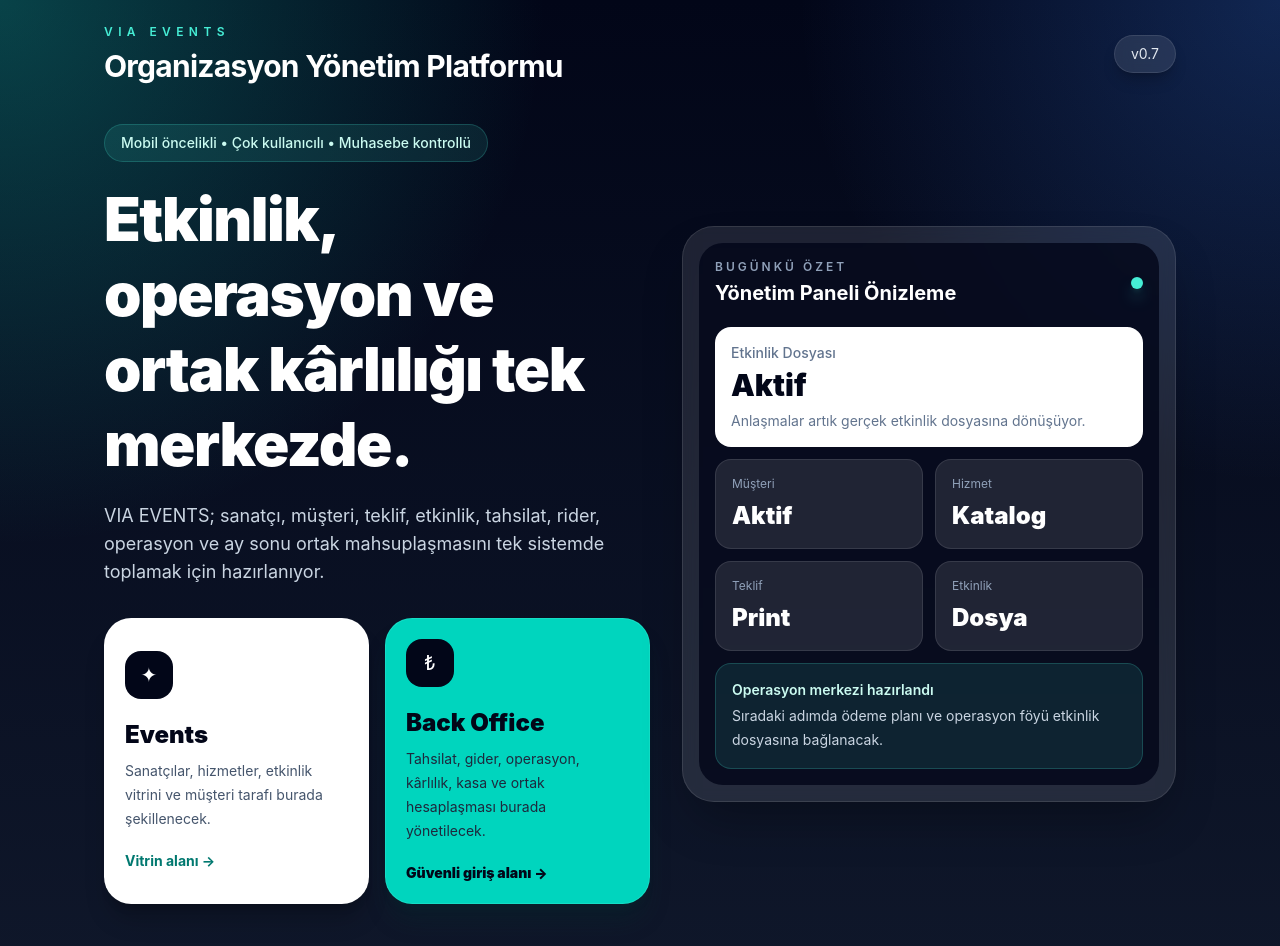
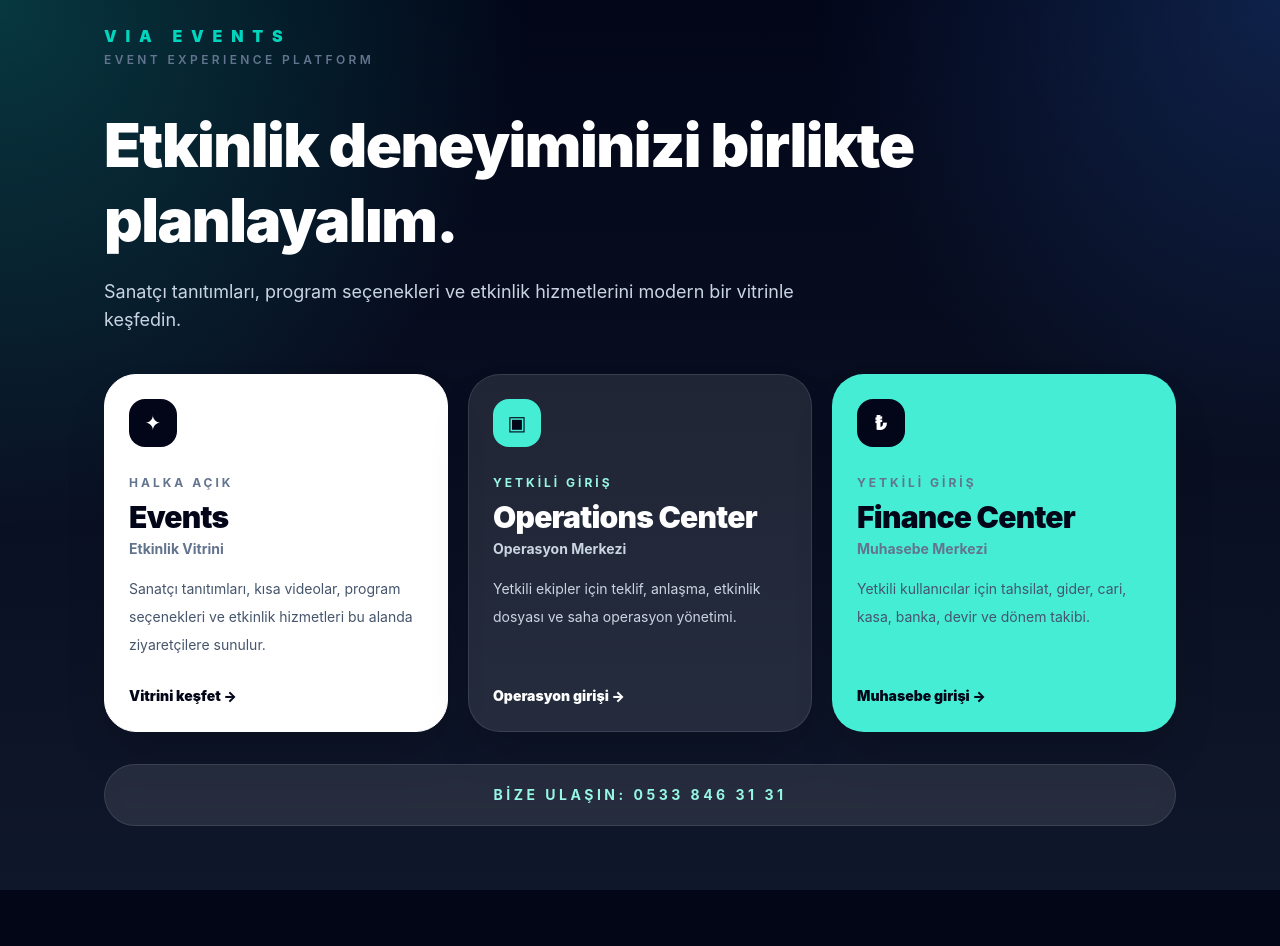
Before and after one commit to musty7091/via, a React (Vite) app in the folder frontend/: page / in a window 1280 px wide. Shown: the top 946 px of the page. After the commit the page ends 890 px from the top, so only its background shows below. Built offline with nearby package versions, Linux system fonts and the light colour scheme; no server answers.

Commit message:
Use typographic brand on landing page

```diff
--- a/frontend/src/App.tsx
+++ b/frontend/src/App.tsx
@@ -6,9 +6,7 @@ import { OffersPage } from "./features/offers/pages/OffersPage";
 import { ServiceCatalogPage } from "./features/serviceCatalog/pages/ServiceCatalogPage";
 import { UserManagementPage } from "./features/userManagement/pages/UserManagementPage";
 import { PartnersPage } from "./features/partners/pages/PartnersPage";
-import { BackOfficePreview } from "./pages/BackOfficePreview";
 import { DashboardPage } from "./pages/DashboardPage";
-import { EventsLandingPreview } from "./pages/EventsLandingPreview";
 import { LoginPage } from "./pages/LoginPage";
 import { clearAuthSession, getStoredUser } from "./services/authStorage";
 import type { AuthUser } from "./types/auth";
@@ -100,110 +98,175 @@ function App() {
 
   return (
     <main className="min-h-screen bg-slate-950 text-white">
-      <section className="relative overflow-hidden">
-        <div className="absolute inset-0 bg-[radial-gradient(circle_at_top_left,_rgba(20,184,166,0.34),_transparent_34%),radial-gradient(circle_at_top_right,_rgba(59,130,246,0.26),_transparent_30%),linear-gradient(180deg,_rgba(15,23,42,0)_0%,_rgba(15,23,42,1)_100%)]" />
+      <section className="relative min-h-screen overflow-hidden">
+        <div className="absolute inset-0 bg-[radial-gradient(circle_at_top_left,_rgba(20,184,166,0.28),_transparent_34%),radial-gradient(circle_at_top_right,_rgba(59,130,246,0.22),_transparent_30%),linear-gradient(180deg,_rgba(15,23,42,0)_0%,_rgba(15,23,42,1)_100%)]" />
 
         <div className="relative mx-auto flex min-h-screen w-full max-w-6xl flex-col px-5 py-6 sm:px-8 lg:px-10">
-          <header className="flex items-center justify-between">
-            <div>
-              <p className="text-xs font-semibold uppercase tracking-[0.45em] text-teal-300">
+          <header className="flex items-center justify-between gap-4">
+            <button
+              onClick={() => setScreen("landing")}
+              className="group flex flex-col items-start"
+              aria-label="VIA EVENTS ana sayfa"
+            >
+              <span className="text-sm font-black uppercase tracking-[0.55em] text-teal-400 transition group-hover:text-teal-200 sm:text-base">
                 VIA EVENTS
-              </p>
-              <h1 className="mt-2 text-2xl font-bold tracking-tight text-white sm:text-3xl">
-                Organizasyon Yönetim Platformu
-              </h1>
-            </div>
+              </span>
+              <span className="mt-1 text-xs font-semibold uppercase tracking-[0.28em] text-slate-500">
+                Event Experıence Platform
+              </span>
+            </button>
 
-            <div className="rounded-full border border-white/10 bg-white/10 px-4 py-2 text-sm text-slate-200 shadow-lg shadow-black/20 backdrop-blur">
-              v0.7
-            </div>
+
           </header>
 
-          <div className="grid flex-1 items-center gap-8 py-10 lg:grid-cols-[1.05fr_0.95fr]">
-            <section>
-              <div className="max-w-2xl">
-                <div className="mb-5 inline-flex rounded-full border border-teal-300/20 bg-teal-300/10 px-4 py-2 text-sm font-medium text-teal-100">
-                  Mobil öncelikli • Çok kullanıcılı • Muhasebe kontrollü
-                </div>
+          <section className="flex flex-1 items-center py-10">
+            <div className="w-full">
+              <div className="max-w-4xl">
 
-                <h2 className="text-4xl font-black leading-tight tracking-tight text-white sm:text-5xl lg:text-6xl">
-                  Etkinlik, operasyon ve ortak kârlılığı tek merkezde.
-                </h2>
 
-                <p className="mt-5 text-base leading-7 text-slate-300 sm:text-lg">
-                  VIA EVENTS; sanatçı, müşteri, teklif, etkinlik, tahsilat,
-                  rider, operasyon ve ay sonu ortak mahsuplaşmasını tek sistemde
-                  toplamak için hazırlanıyor.
+                <h1 className="text-4xl font-black leading-tight tracking-tight text-white sm:text-5xl lg:text-6xl">
+                  Etkinlik deneyiminizi birlikte planlayalım.
+                </h1>
+
+                <p className="mt-5 max-w-3xl text-base leading-7 text-slate-300 sm:text-lg">
+                  Sanatçı tanıtımları, program seçenekleri ve etkinlik hizmetlerini
+                  modern bir vitrinle keşfedin.
+                </p>
+              </div>
+
+              <div className="mt-10 grid gap-5 lg:grid-cols-3">
+                <LandingCenterCard
+                  eyebrow="Halka Açık"
+                  title="Events"
+                  subtitle="Etkinlik Vitrini"
+                  description="Sanatçı tanıtımları, kısa videolar, program seçenekleri ve etkinlik hizmetleri bu alanda ziyaretçilere sunulur."
+                  icon="✦"
+                  tone="light"
+                  actionLabel="Vitrini keşfet"
+                />
+
+                <LandingCenterCard
+                  eyebrow="Yetkili Giriş"
+                  title="Operations Center"
+                  subtitle="Operasyon Merkezi"
+                  description="Yetkili ekipler için teklif, anlaşma, etkinlik dosyası ve saha operasyon yönetimi."
+                  icon="▣"
+                  tone="dark"
+                  actionLabel="Operasyon girişi"
+                  onClick={() => setScreen("login")}
+                />
+
+                <LandingCenterCard
+                  eyebrow="Yetkili Giriş"
+                  title="Finance Center"
+                  subtitle="Muhasebe Merkezi"
+                  description="Yetkili kullanıcılar için tahsilat, gider, cari, kasa, banka, devir ve dönem takibi."
+                  icon="₺"
+                  tone="teal"
+                  actionLabel="Muhasebe girişi"
+                  onClick={() => setScreen("login")}
+                />
+              </div>
+
+              <div className="mt-8 rounded-[2rem] border border-white/10 bg-white/10 p-5 backdrop-blur">
+                <p className="text-sm font-bold uppercase tracking-[0.25em] text-teal-200">
+                  <div className="text-center">Bize Ulaşın: 0533 846 31 31</div>
                 </p>
 
-                <div className="mt-8 grid gap-4 sm:grid-cols-2">
-                  <EventsLandingPreview />
-                  <BackOfficePreview onOpenLogin={() => setScreen("login")} />
-                </div>
               </div>
-            </section>
-
-            <section className="rounded-[2rem] border border-white/10 bg-white/10 p-4 shadow-2xl shadow-black/30 backdrop-blur">
-              <div className="rounded-[1.5rem] bg-slate-950/80 p-4">
-                <div className="mb-5 flex items-center justify-between">
-                  <div>
-                    <p className="text-xs font-semibold uppercase tracking-[0.25em] text-slate-400">
-                      Bugünkü Özet
-                    </p>
-                    <h3 className="mt-1 text-xl font-bold text-white">
-                      Yönetim Paneli Önizleme
-                    </h3>
-                  </div>
-                  <div className="h-3 w-3 rounded-full bg-teal-300 shadow-lg shadow-teal-300/60" />
-                </div>
-
-                <div className="grid gap-3">
-                  <div className="rounded-2xl bg-white p-4 text-slate-950">
-                    <p className="text-sm font-medium text-slate-500">
-                      Etkinlik Dosyası
-                    </p>
-                    <p className="mt-1 text-3xl font-black">Aktif</p>
-                    <p className="mt-2 text-sm text-slate-500">
-                      Anlaşmalar artık gerçek etkinlik dosyasına dönüşüyor.
-                    </p>
-                  </div>
-
-                  <div className="grid grid-cols-2 gap-3">
-                    <div className="rounded-2xl border border-white/10 bg-white/10 p-4">
-                      <p className="text-xs text-slate-400">Müşteri</p>
-                      <p className="mt-2 text-2xl font-black">Aktif</p>
-                    </div>
-                    <div className="rounded-2xl border border-white/10 bg-white/10 p-4">
-                      <p className="text-xs text-slate-400">Hizmet</p>
-                      <p className="mt-2 text-2xl font-black">Katalog</p>
-                    </div>
-                    <div className="rounded-2xl border border-white/10 bg-white/10 p-4">
-                      <p className="text-xs text-slate-400">Teklif</p>
-                      <p className="mt-2 text-2xl font-black">Print</p>
-                    </div>
-                    <div className="rounded-2xl border border-white/10 bg-white/10 p-4">
-                      <p className="text-xs text-slate-400">Etkinlik</p>
-                      <p className="mt-2 text-2xl font-black">Dosya</p>
-                    </div>
-                  </div>
-
-                  <div className="rounded-2xl border border-teal-300/20 bg-teal-300/10 p-4">
-                    <p className="text-sm font-semibold text-teal-100">
-                      Operasyon merkezi hazırlandı
-                    </p>
-                    <p className="mt-1 text-sm leading-6 text-slate-300">
-                      Sıradaki adımda ödeme planı ve operasyon föyü etkinlik
-                      dosyasına bağlanacak.
-                    </p>
-                  </div>
-                </div>
-              </div>
-            </section>
-          </div>
+            </div>
+          </section>
         </div>
       </section>
     </main>
   );
 }
 
+type LandingCenterCardProps = {
+  eyebrow: string;
+  title: string;
+  subtitle: string;
+  description: string;
+  icon: string;
+  tone: "light" | "dark" | "teal";
+  actionLabel: string;
+  onClick?: () => void;
+};
+
+function LandingCenterCard({
+  eyebrow,
+  title,
+  subtitle,
+  description,
+  icon,
+  tone,
+  actionLabel,
+  onClick,
+}: LandingCenterCardProps) {
+  const cardClasses =
+    tone === "light"
+      ? "border-white bg-white text-slate-950"
+      : tone === "teal"
+        ? "border-teal-300/30 bg-teal-300 text-slate-950"
+        : "border-white/10 bg-white/10 text-white";
+
+  const iconClasses =
+    tone === "light" || tone === "teal"
+      ? "bg-slate-950 text-white"
+      : "bg-teal-300 text-slate-950";
+
+  const descriptionClasses =
+    tone === "light" || tone === "teal" ? "text-slate-600" : "text-slate-300";
+
+  const eyebrowClasses =
+    tone === "light" || tone === "teal" ? "text-slate-500" : "text-teal-200";
+
+  const subtitleClasses =
+    tone === "light" || tone === "teal" ? "text-slate-500" : "text-slate-300";
+
+  return (
+    <article
+      className={`flex min-h-[20rem] flex-col rounded-[2rem] border p-6 shadow-2xl shadow-black/20 transition ${
+        onClick ? "cursor-pointer hover:-translate-y-1" : ""
+      } ${cardClasses}`}
+      onClick={onClick}
+      role={onClick ? "button" : undefined}
+      tabIndex={onClick ? 0 : undefined}
+      onKeyDown={(event) => {
+        if (!onClick) {
+          return;
+        }
+
+        if (event.key === "Enter" || event.key === " ") {
+          event.preventDefault();
+          onClick();
+        }
+      }}
+    >
+      <div
+        className={`flex h-12 w-12 items-center justify-center rounded-2xl text-xl font-black ${iconClasses}`}
+      >
+        {icon}
+      </div>
+
+      <div className="mt-7">
+        <p className={`text-xs font-bold uppercase tracking-[0.25em] ${eyebrowClasses}`}>
+          {eyebrow}
+        </p>
+        <h2 className="mt-2 text-3xl font-black tracking-tight">{title}</h2>
+        <p className={`mt-1 text-sm font-bold ${subtitleClasses}`}>
+          {subtitle}
+        </p>
+        <p className={`mt-4 text-sm leading-7 ${descriptionClasses}`}>
+          {description}
+        </p>
+      </div>
+
+      <div className="mt-auto pt-6">
+        <span className="text-sm font-black">{actionLabel} →</span>
+      </div>
+    </article>
+  );
+}
+
 export default App;
```
